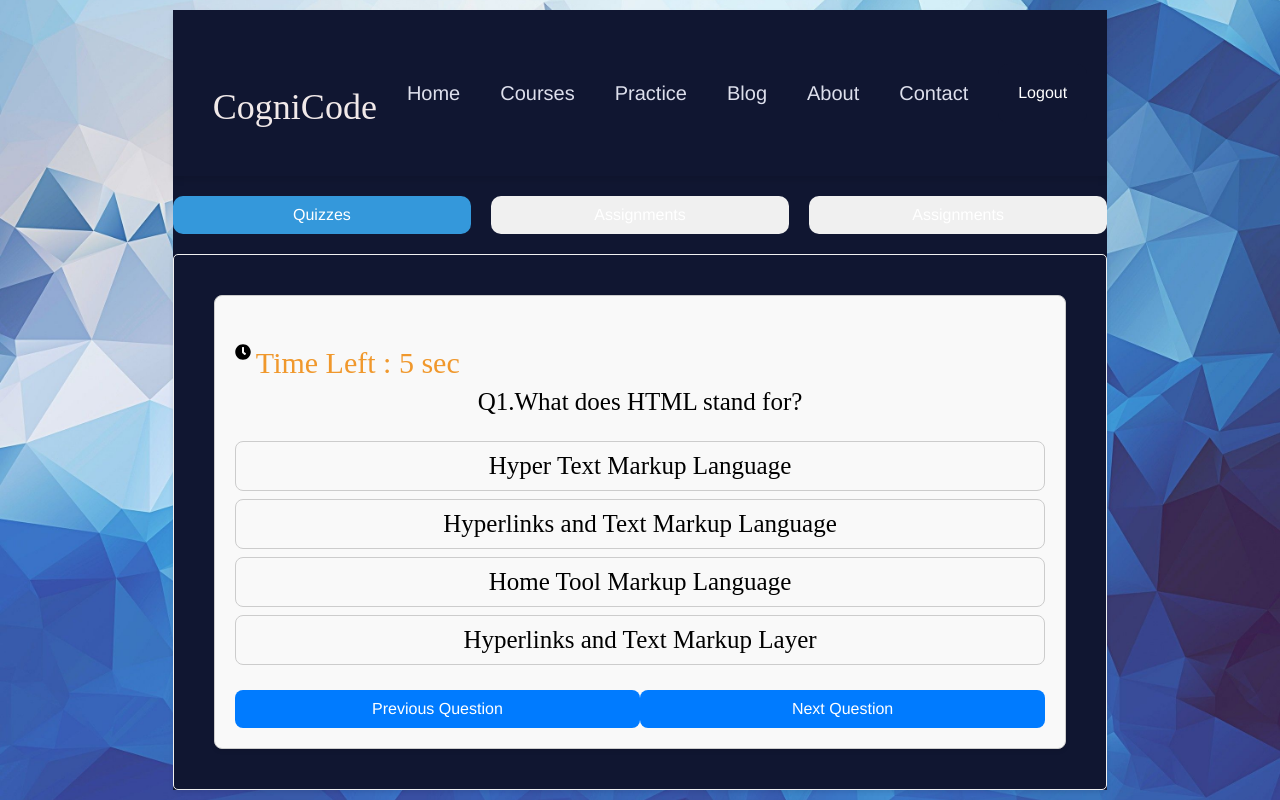
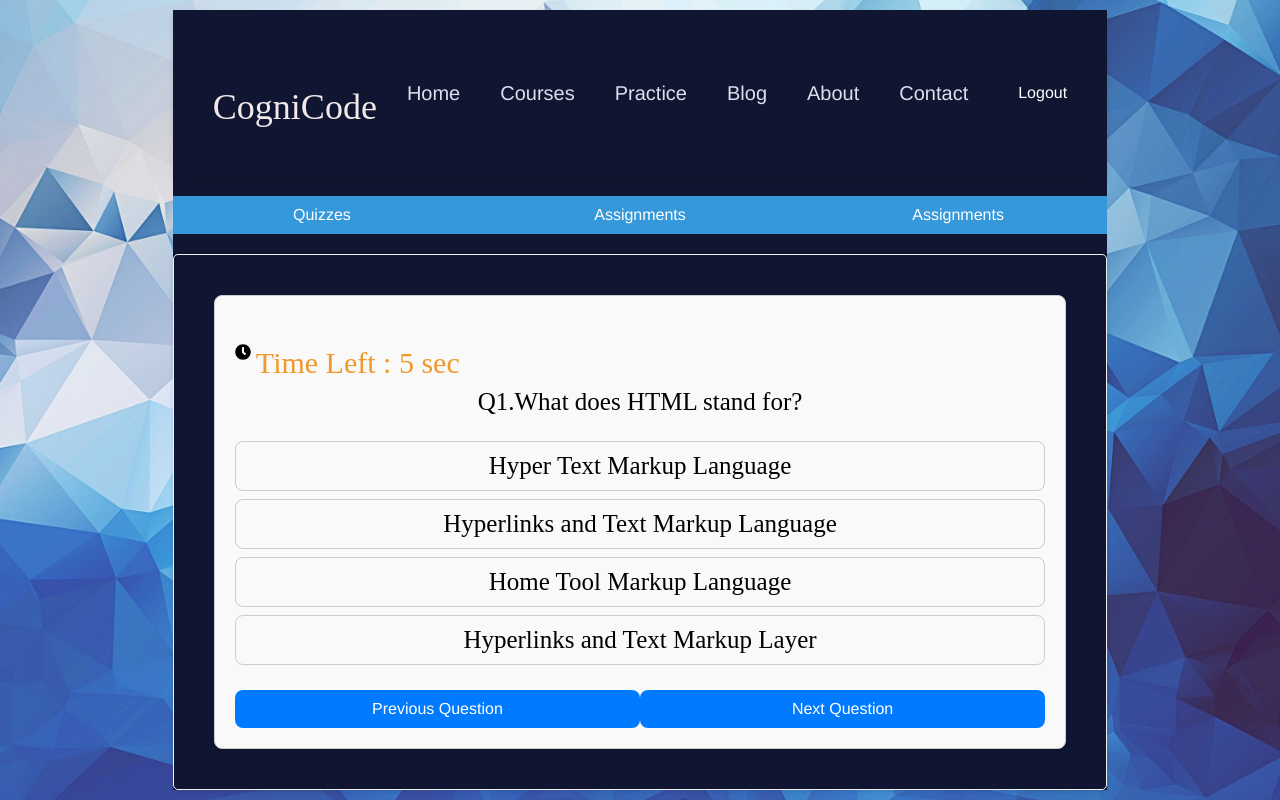
Before and after one commit to VikramRathodk/cognicode, a React (Create React App) app: page /Practice in a window 1280 px wide. Built offline with nearby package versions, Linux system fonts and the light colour scheme.

Commit message:
homepage and practice changes

```diff
--- a/src/pages/Home/Practice/practice.css
+++ b/src/pages/Home/Practice/practice.css
@@ -4,14 +4,17 @@
     align-items: center;
     gap: 20px;
     margin-top: 20px;
+    background-color: #3498db;
   }
 
   .tab-switcher button {
     padding: 10px 20px;
     border: none;
-    background-color: #f0f0f0;
+    /* background-color: #f0f0f0; */
+    background-color: #3498db;
     cursor: pointer;
     transition: background-color 0.3s;
+
   }
 
   .tab-switcher button.active {
--- a/src/pages/Home/home.css
+++ b/src/pages/Home/home.css
@@ -41,7 +41,7 @@
   text-decoration: underline;
 } */
 .imageBanner{
-  background-color: goldenrod !important;
+  background-color: #b32217 !important;
   display: flex;
   justify-content: center !important;
 }
```
